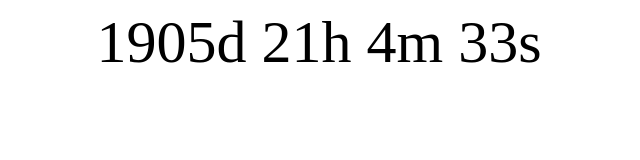
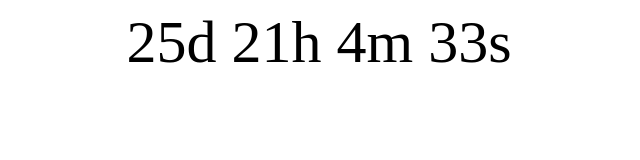
Before and after one commit to rohit0903/project, a plain HTML site: page index.html in a window 1280 px wide. Shown: the whole page, without its empty margins (321-961 px from the left). Drawn offline with Linux system fonts and the light colour scheme.

Commit message:
Update index.html

```diff
--- a/index.html
+++ b/index.html
@@ -16,7 +16,7 @@ p {
 
 <script>
 // Set the date we're counting down to
-var countDownDate = new Date("Jan 5, 2030 15:37:25").getTime();
+var countDownDate = new Date("Nov 12, 2024 15:37:25").getTime();
 
 // Update the count down every 1 second
 var x = setInterval(function() {
```
